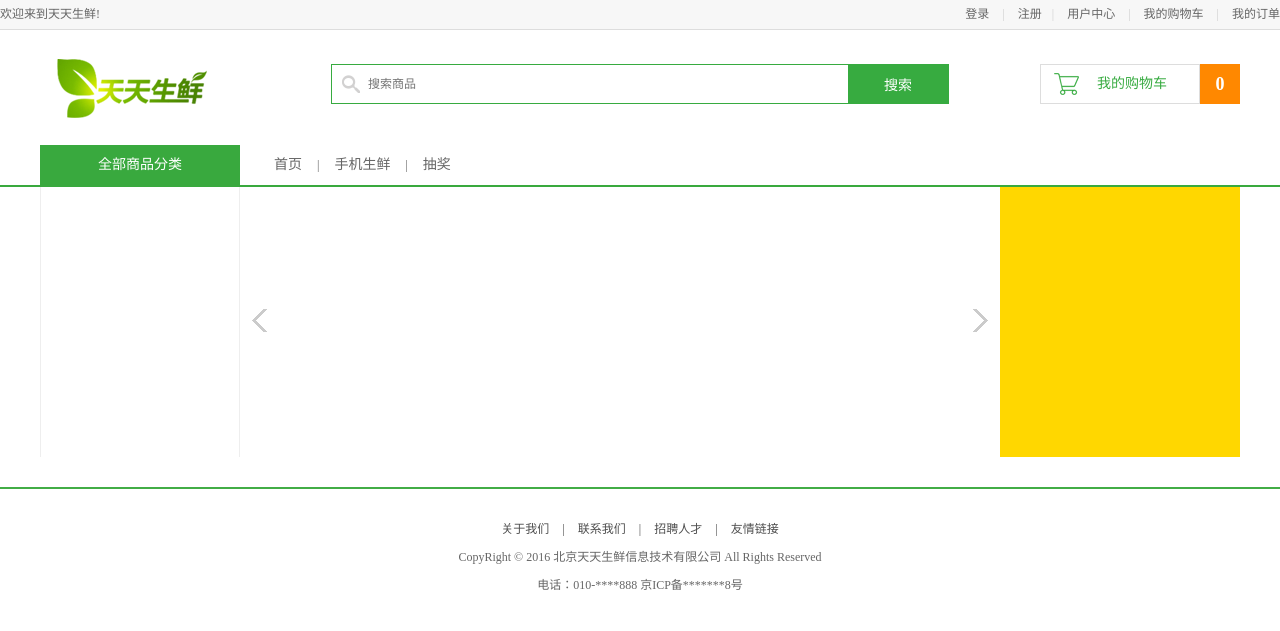
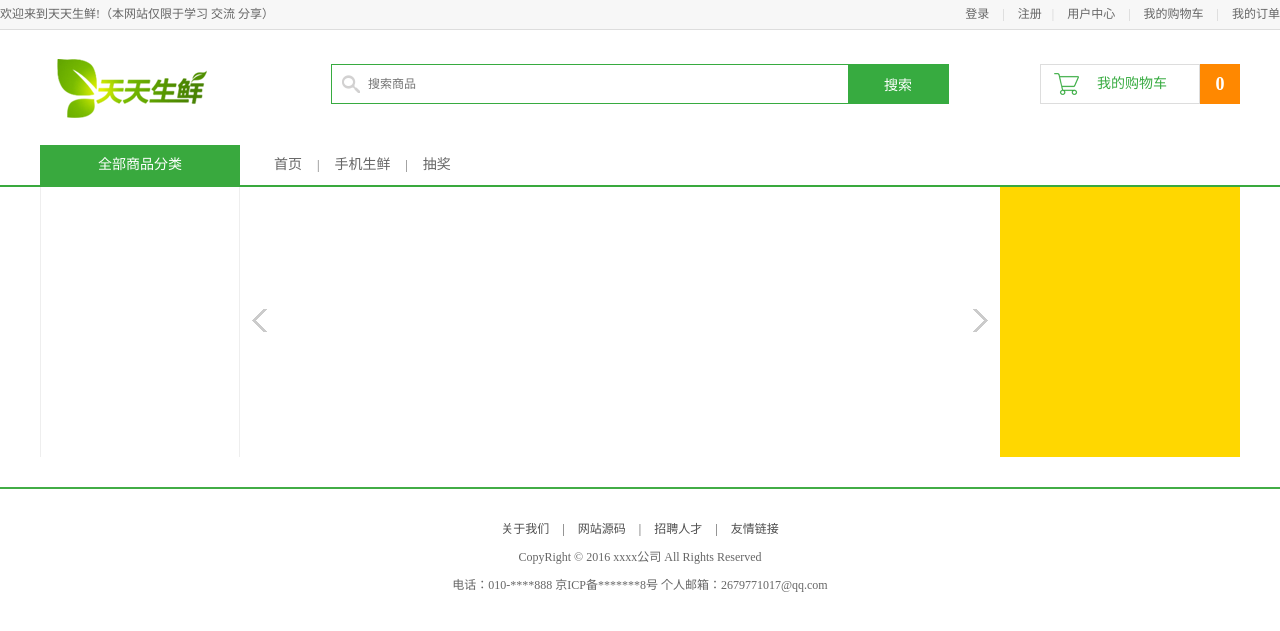
Before and after one commit to PYBPYB/-, a Django app: page / in a window 1280 px wide. Shown: the top 631 px of the page. Run offline with Django 3.2, Linux system fonts and the light colour scheme; data that the repository does not hold is empty; parts of the project's set-up code (start-up, migrations or seed data) failed here and were passed over.

```diff
--- a/templates/base.html
+++ b/templates/base.html
@@ -15,7 +15,7 @@
 {#网页顶部欢迎信息块#}
 {% block header_cont %}
 		<div class="header_con">
-			<div class="welcome fl">欢迎来到天天生鲜!</div>
+			<div class="welcome fl">欢迎来到天天生鲜!（本网站仅限于学习 交流 分享）</div>
 			<div class="fr">
                 {% if user.is_authenticated %}
 				<div class="login_btn fl">
@@ -65,16 +65,16 @@
 
 	<div class="footer">
 		<div class="foot_link">
-			<a href="#">关于我们</a>
+			<a href="blackandwhiteworld.cn">关于我们</a>
 			<span>|</span>
-			<a href="#">联系我们</a>
+			<a href="https://github.com/PYBPYB/Fresh-every-day">网站源码</a>
 			<span>|</span>
 			<a href="#">招聘人才</a>
 			<span>|</span>
 			<a href="#">友情链接</a>
 		</div>
-		<p>CopyRight © 2016 北京天天生鲜信息技术有限公司 All Rights Reserved</p>
-		<p>电话：010-****888    京ICP备*******8号</p>
+		<p>CopyRight © 2016 xxxx公司 All Rights Reserved</p>
+		<p>电话：010-****888    京ICP备*******8号  个人邮箱：2679771017@qq.com</p>
 	</div>
 
 {#网页底部html元素块#}
```
Also changed, not shown: 1 other file.
